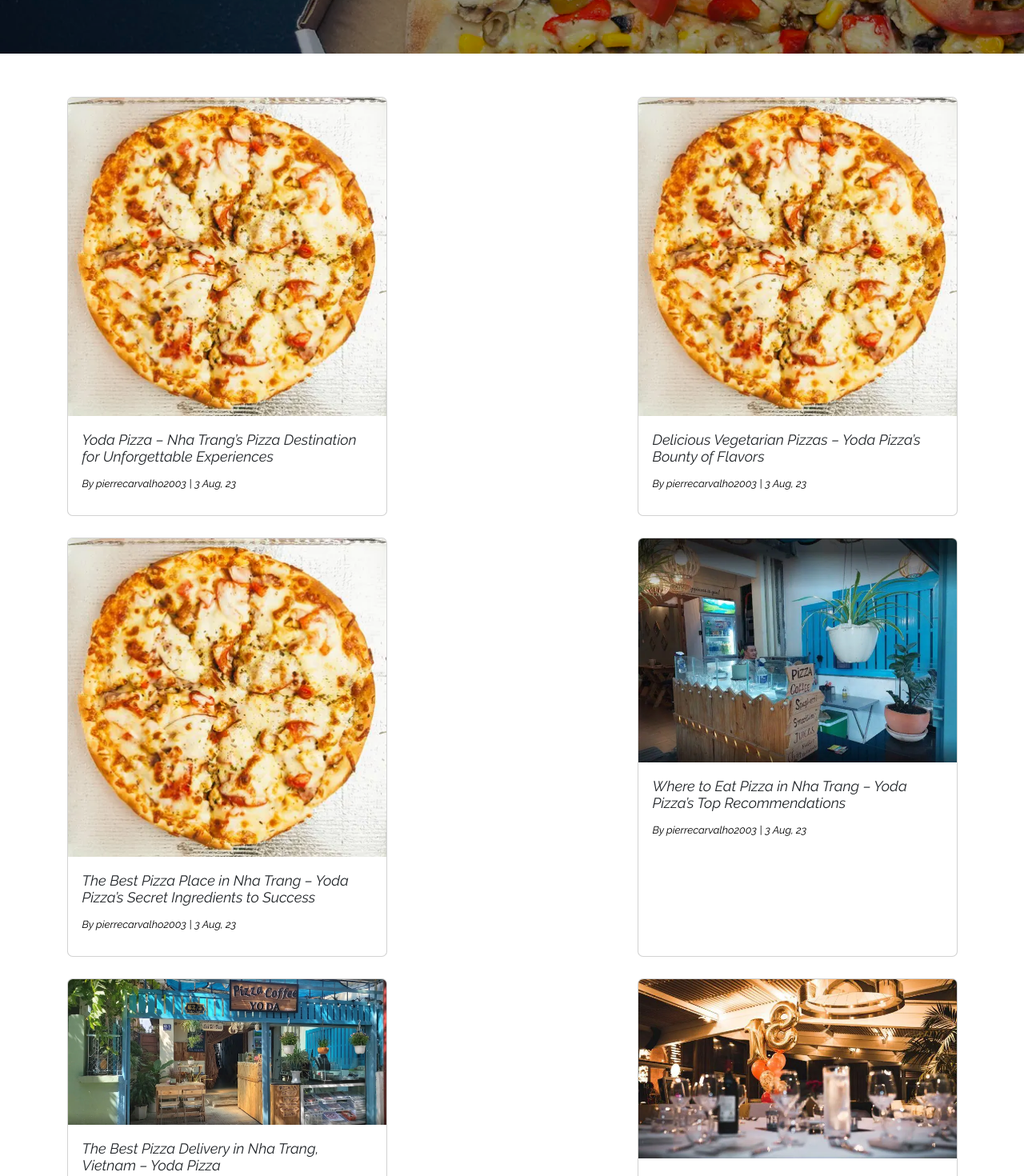
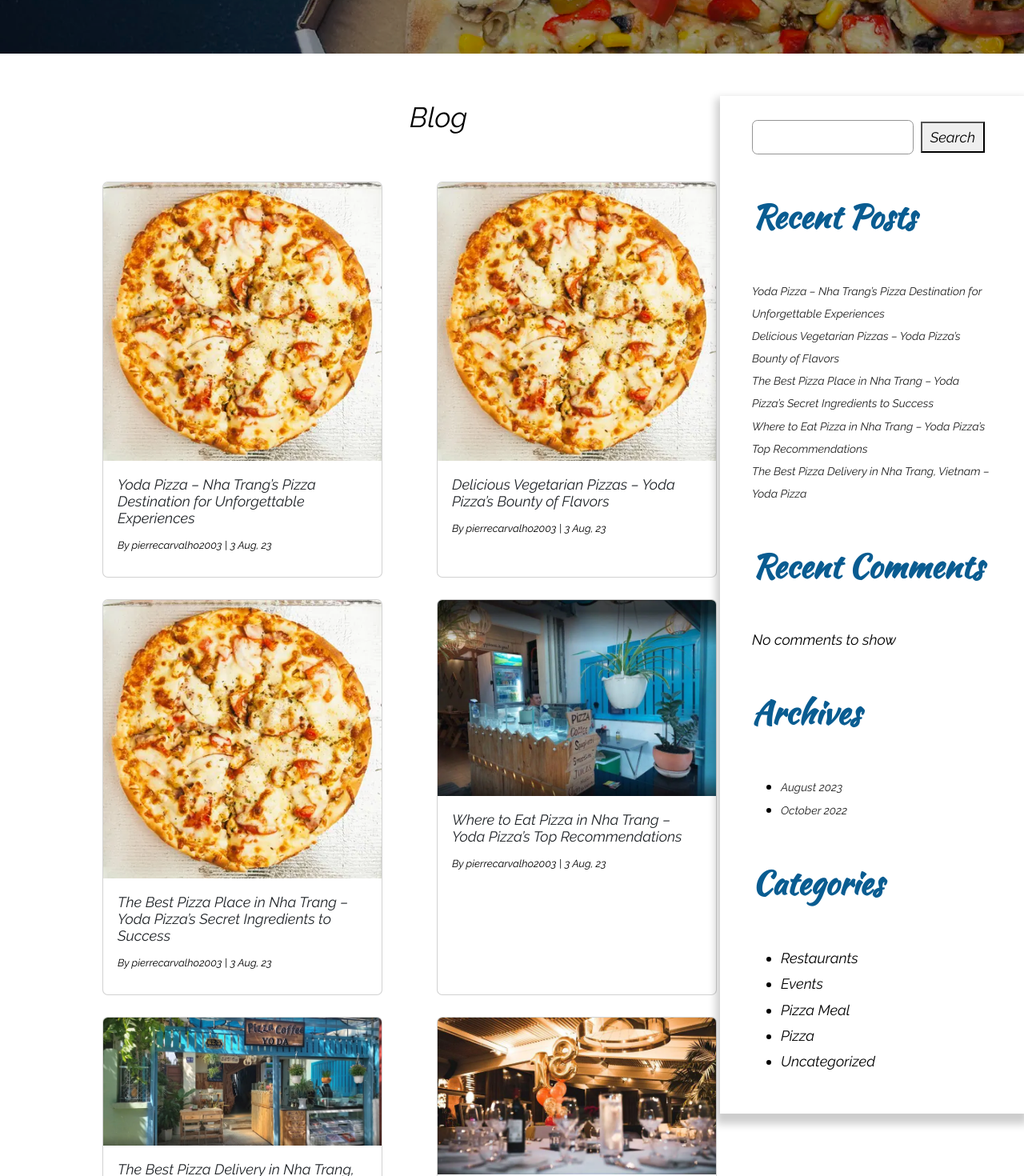
Before and after one commit to nshimiyimano-cloud/yoda-pizza, a React (Vite) app: page /blog in a window 1280 px wide. Shown: the part 480-1950 px from the top of the page at 80% size. Built offline with nearby package versions, Linux system fonts and the light colour scheme.

Commit message:
done to return unique category,recent Posts on right sidebar

```diff
--- a/src/App.css
+++ b/src/App.css
@@ -43,8 +43,8 @@
   }
 
 
+  @media only screen and (max-width: 950px) {
 
-  @media only screen and (max-width: 950px) {
     .top-banner-slideshow #letTopInSlide,.top-banner-slideshow #rightBottomInSlide{
     left: 20px;
     right: unset;
@@ -68,4 +68,17 @@
 .client-wrapper .clients-slides{
   width:100%;
 }
+
+.blog-page .blog-wrapper{
+  width:90%;
+  margin:auto;
 }
+
+/* blog right sidebar styles*/
+.search-container{
+  position:relative;
+  top: unset;
+  margin: 60px auto;
+  width:70%;
+}
+}
--- a/src/components/blog/Blog.jsx
+++ b/src/components/blog/Blog.jsx
@@ -1,5 +1,6 @@
 import React from 'react';
 import { blogPost } from '../index'
+import SearchBlog from './search-blog';
 
 
 
@@ -15,7 +16,8 @@ const Blog = () => {
         <div style={{width:'100%',height:'100%',zIndex:0,position:'absolute',top:0,bottom:0,left:0,backgroundColor:'rgba(0, 0, 0, 0.4)'}}></div>
 
       </div>
-      <div className='container d-flex justify-content-between flex-wrap mt-5 mb-5'>
+      <p className='mt-5' style={{fontSize:'35px',marginLeft:'40%'}}>Blog</p>
+      <div className='blog-wrapper d-flex justify-content-between flex-wrap mt-5 mb-5'>
 
         {
           blogPost.map(post=>{
@@ -45,11 +47,9 @@ const Blog = () => {
 
 
 
-
-
-
       </div>
 
+<SearchBlog />
 
   </section>
   )
--- a/src/components/blog/blog.css
+++ b/src/components/blog/blog.css
@@ -12,6 +12,11 @@
     margin-top: -54px;
     }
 
+    .blog-page .blog-wrapper{
+      width:60%;
+      margin-left:10%;
+    }
+
   .top-banner-image>p{
     font-size: 40px;
     font-family: Raleway;
@@ -21,5 +26,5 @@
   }
 
   .blog-page .card{
-    width:400px;
+    width:350px;
   }
--- a/src/components/blog/search-blog.css
+++ b/src/components/blog/search-blog.css
@@ -0,0 +1,25 @@
+.search-container{
+   position:absolute;
+   top:600px;
+   right:0px;
+   width:380px;
+   box-shadow:0px 8px 10px 5px rgba(0,0,0,0.2);
+   padding:30px 40px;
+}
+
+.search-container a,.search-container ul li a{
+   text-decoration: none;
+   color: #212121;
+   font-size: 14px;
+   line-height: 1.8;
+
+}
+input[type="search"]{
+  border:1px solid #949494;
+  }
+
+input[type="search"]:focus{
+   outline: 2px solid black;
+   outline-offset:-5px;
+   box-shadow: none;
+}
--- /dev/null
+++ b/src/components/blog/search-blog.jsx
@@ -0,0 +1,74 @@
+import react from 'react';
+import { blogPost, uniqueCategory } from '../index'
+
+
+
+
+const SearchBlog=()=>{
+    return (
+        <div className="search-container">
+            <div className="search-input">
+                <form action="" className='d-flex justify-content-between align-items-center'>
+                    <input type="search" className="form-control" />
+                    <button className='mx-2' style={{padding:'4px 10px'}} type="submit">Search</button>
+                </form>
+            </div>
+
+            <h2 className='my-5' style={{fontSize:'40px'}}>Recent Posts</h2>
+
+
+            {
+          blogPost.slice(0,5).map(post=>{
+            return (
+                <div className="recent-posts">
+
+                     <a  href={post.url}> {post.title} </a>
+
+                   </div>
+            )
+          })
+        }
+
+        <h2 className='my-5' style={{fontSize:'40px'}}>Recent Comments</h2>
+
+        <p>No comments to show</p>
+
+        <h2 className='my-5' style={{fontSize:'40px'}}>Archives</h2>
+        <p>
+            <ul>
+                <li><a href="">August 2023</a></li>
+                <li><a href="">October 2022</a></li>
+            </ul>
+        </p>
+
+
+        <h2 className='my-5' style={{fontSize:'40px'}}>Categories</h2>
+
+        <div className='categories'>
+            <ul>
+            {
+
+          uniqueCategory.map(post=>{
+            return (
+                <li><a style={{color:'inherit',fontSize:'18px'}} href={post}> {post} </a> </li>
+
+            )
+          })
+        }
+
+
+            </ul>
+
+        </div>
+
+
+
+
+
+        </div>
+    )
+
+}
+
+
+export default SearchBlog;
--- a/src/components/index.js
+++ b/src/components/index.js
@@ -69,7 +69,8 @@ export const blogPost=[
     desc:'',
     author:' pierrecarvalho2003',
     date:'3 Aug, 23',
-    url:''
+    url:'',
+    category:'Restaurants'
   },
   {
     id:2,
@@ -78,7 +79,9 @@ export const blogPost=[
     desc:'',
     author:' pierrecarvalho2003',
     date:'3 Aug, 23',
-    url:''
+    url:'',
+    category:'Restaurants'
+
   },
   {
     id:3,
@@ -87,7 +90,9 @@ export const blogPost=[
     desc:'',
     author:' pierrecarvalho2003',
     date:'3 Aug, 23',
-    url:''
+    url:'',
+    category:'Restaurants'
+
   },
   {
     id:4,
@@ -96,7 +101,9 @@ export const blogPost=[
     desc:'',
     author:' pierrecarvalho2003',
     date:'3 Aug, 23',
-    url:''
+    url:'',
+    category:'Restaurants'
+
   },
   {
     id:5,
@@ -105,7 +112,9 @@ export const blogPost=[
     desc:'',
     author:' pierrecarvalho2003',
     date:'2 Aug, 23',
-    url:''
+    url:'',
+    category:'Restaurants'
+
   },
   {
     id:6,
@@ -114,16 +123,18 @@ export const blogPost=[
     desc:`It is a long established fact that a reader will be distracted by the readable content of a page`,
     author:'Nik',
     date:'27 Oct, 22',
-    url:''
+    url:'',
+    category:'Events'
   },
   {
     id:7,
     img:p_blog3,
-    title:'It is a long established fact that a reader will be distracted by the readable content of a page',
+    title:'Enjoy your Meal with your Family this Wednesday',
     desc:`It is a long established fact that a reader will be distracted by the readable content of a page when looking.`,
     author:'Nik',
     date:'27 Oct, 22',
-    url:''
+    url:'',
+    category:'Pizza Meal'
   },
   {
     id:8,
@@ -132,7 +143,9 @@ export const blogPost=[
     desc:`Contrary to popular belief, Lorem Ipsum is not simply random text. It has roots in a piece of classical Latin.`,
     author:'Nik',
     date:'27 Oct, 22',
-    url:''
+    url:'',
+    category:'Restaurants'
+
   },
   {
     id:9,
@@ -141,7 +154,8 @@ export const blogPost=[
     desc:`Lorem Ipsum is simply dummy text of the printing and typesetting industry. Lorem Ipsum has been the industry's .`,
     author:' pierrecarvalho2003',
     date:' Aug, 23',
-    url:''
+    url:'',
+    category:'Pizza'
   },
   {
     id:10,
@@ -150,7 +164,9 @@ export const blogPost=[
     desc:'',
     author:'Nik',
     date:'27 Oct, 22',
-    url:''
+    url:'',
+    category:'Uncategorized'
+
   }
 ]
 
@@ -418,6 +434,15 @@ export const otherDrinks=[
 
 ]
 
+/* code to search from blogPost array and return unique category to display on client  */
+export const uniqueCategory = [];
+blogPost.map(cat => {
+    if (uniqueCategory.indexOf(cat.category) === -1) {
+        uniqueCategory.push(cat.category)
+
+    }
+});
+
 
 
  export default testimonials;
```
